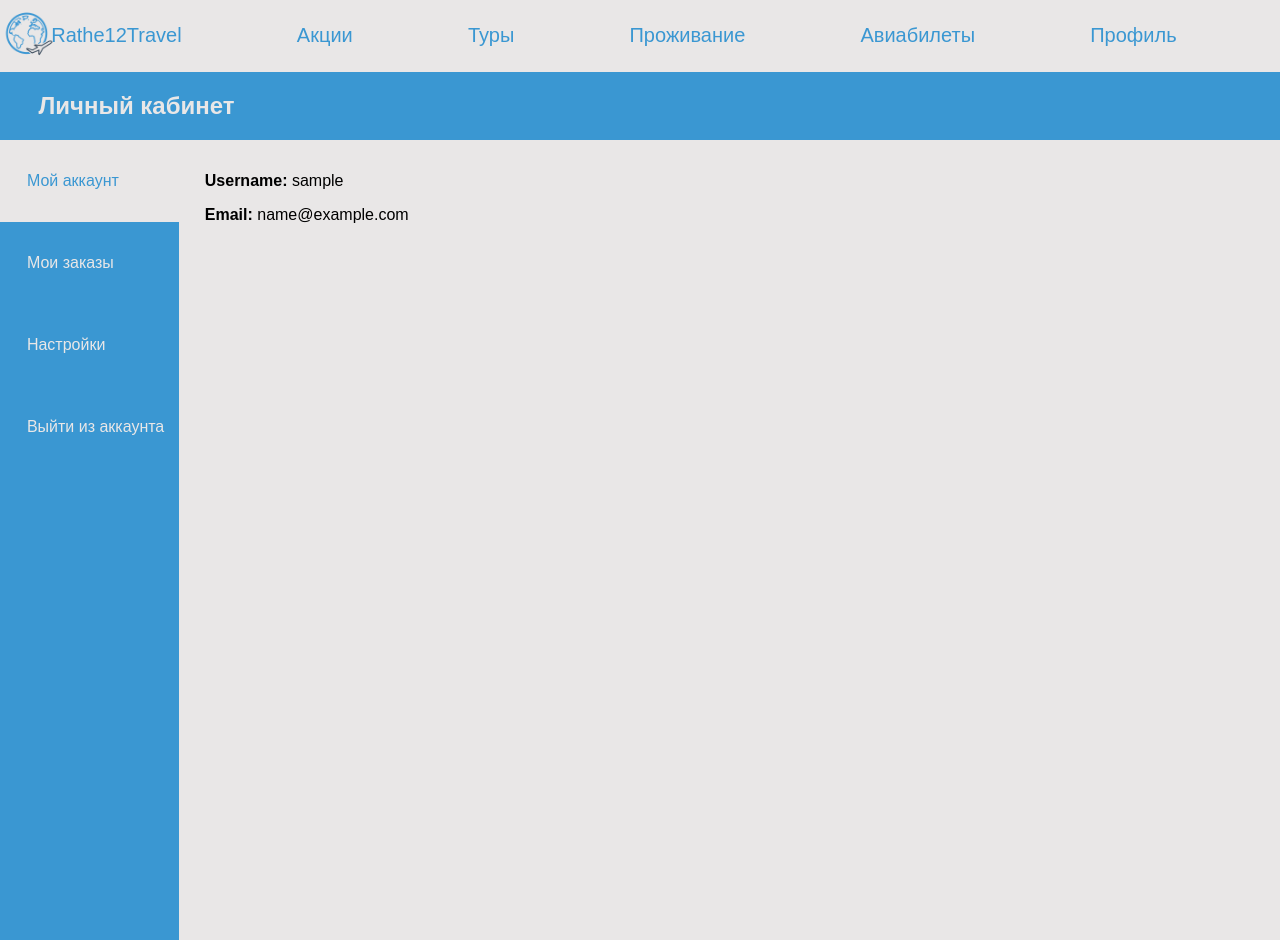
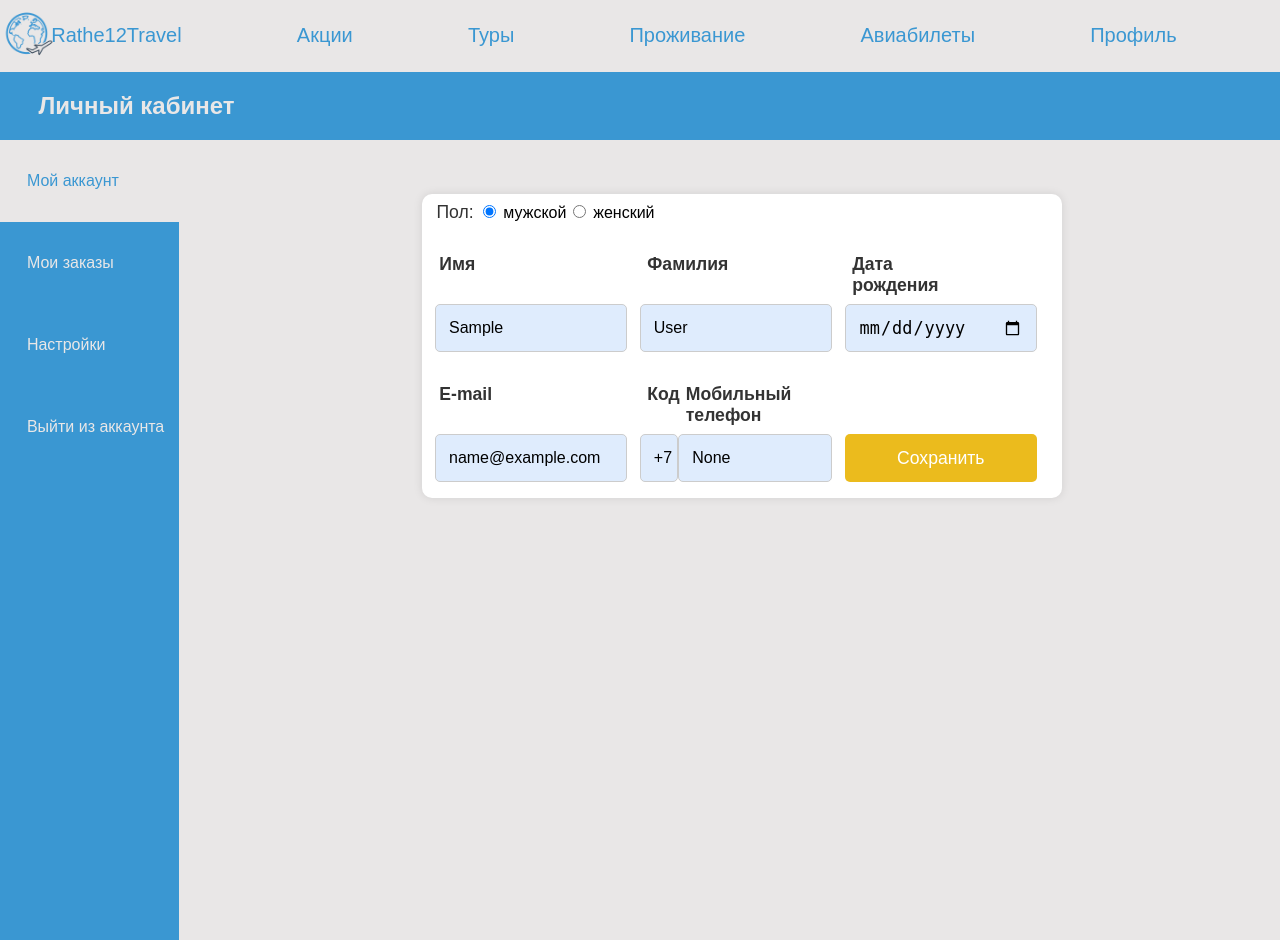
Before and after one commit to rathe12/tourism_website, a Flask app: a page that uses app/profile/templates/myaccount.html in a window 1280 px wide. Run offline with Flask 3, Linux system fonts and the light colour scheme; the visitor is signed in with stand-in values (Sample User, id 1).

Commit message:
profile form

```diff
--- a/app/forms.py
+++ b/app/forms.py
@@ -1,5 +1,5 @@
 from flask_wtf import FlaskForm
-from wtforms import StringField, PasswordField, SubmitField, BooleanField, DateField, IntegerField, SelectField
+from wtforms import StringField, PasswordField, SubmitField, BooleanField, DateField, RadioField, SelectField, TelField
 from wtforms.validators import DataRequired, Email, EqualTo, Length
 
 
@@ -58,3 +58,16 @@
     flight_class = SelectField('Класс', choices=[('Economy', 'Economy'), (
         'Business', 'Business'), ('First', 'First')], default='Economy', validators=[DataRequired()])
     submit = SubmitField('Submit')
+
+
+class UserForm(FlaskForm):
+    gender = RadioField('Пол', choices=[('мужской', 'мужской'), (
+        'женский', 'женский')], default='мужской', validators=[DataRequired()])
+    first_name = StringField('Имя', validators=[DataRequired()])
+    last_name = StringField('Фамилия', validators=[DataRequired()])
+    birth_date = DateField(
+        'Дата рождения', format='%d.%m.%Y', validators=[DataRequired()])
+    email = StringField('E-mail', validators=[DataRequired(), Email()])
+    phone_code = StringField('Код', default='+7', validators=[DataRequired()])
+    phone_number = TelField('Мобильный телефон', validators=[DataRequired()])
+    submit = SubmitField('Сохранить')
--- a/app/models.py
+++ b/app/models.py
@@ -12,9 +12,16 @@
 # Модель для таблицы "User"
 class User(UserMixin, db.Model):
     id = db.Column(db.Integer, primary_key=True)
-    username = db.Column(db.String(64), index=True, unique=True)
-    email = db.Column(db.String(120), index=True, unique=True)
-    password_hash = db.Column(db.String(128))
+    username = db.Column(db.String(64), index=True,
+                         unique=True, nullable=False)
+    email = db.Column(db.String(120), index=True, unique=True, nullable=False)
+    password_hash = db.Column(db.String(512), nullable=False)
+    gender = db.Column(db.String(10), default='мужской')
+    first_name = db.Column(db.String(64))
+    last_name = db.Column(db.String(64))
+    birth_date = db.Column(db.Date)
+    phone_code = db.Column(db.String(5), default='+7')
+    phone_number = db.Column(db.String(20))
 
     def set_password(self, password):
         self.password_hash = generate_password_hash(password)
--- a/app/profile/routes.py
+++ b/app/profile/routes.py
@@ -2,16 +2,36 @@
 from app.routes import menu
 from . import profile_bp
 from flask_login import logout_user, login_required, current_user
-from app.forms import ChangePassword
+from app.forms import ChangePassword, UserForm
 from app.models import User, Booking, Hotel, Room
 from werkzeug.security import generate_password_hash
 from app import db
 
 
-@profile_bp.route('/<username>')
+@profile_bp.route('/<username>', methods=['GET', 'POST'])
 @login_required
 def myaccount(username):
-    return render_template('myaccount.html', menu=menu, title='Профиль')
+    form = UserForm()
+    form.gender.data = current_user.gender
+    if form.validate_on_submit():
+        # Получаем пользователя по id или возвращаем 404, если не найден
+        user = User.query.get_or_404(current_user.id)
+        print(user)
+        # Обновляем поля пользователя с использованием данных из формы
+        user.gender = form.gender.data
+        user.first_name = form.first_name.data
+        user.last_name = form.last_name.data
+        user.birth_date = form.birth_date .data
+        user.phone_code = form.phone_code.data
+        user.phone_number = form.phone_number.data
+
+        # Сохраняем изменения в базе данных
+        db.session.commit()
+
+        flash('Данные успешно сохранены!')
+        return render_template('myaccount.html', form=form, menu=menu, title='Профиль')
+        # Обработка сохранения данных здесь
+    return render_template('myaccount.html', form=form, menu=menu, title='Профиль')
 
 
 @profile_bp.route('/myorders')
--- a/app/profile/templates/myaccount.html
+++ b/app/profile/templates/myaccount.html
@@ -17,8 +17,42 @@
             </ul>
         </div>
         <div class="main-content">
-            <p><strong>Username:</strong> {{ current_user.username }}</p>
-        <p><strong>Email:</strong> {{ current_user.email }}</p>
+            <div class="user-info">
+            <form method="POST" class="user-form">
+                {{ form.csrf_token }}
+                <p>
+                    <div class="user-column">
+                        <label class="gender_label">{{ form.gender.label }}: </label>
+                        {{ form.gender(class="gender_input", id="gender") }}
+                    </div>
+                </p>
+                <p>
+                    <div class="user-column">
+                        <label class="first_name_label">{{ form.first_name.label }}</label>
+                        <label class="last_name_label">{{ form.last_name.label }}</label>
+                        <label class="birth_date_label">{{ form.birth_date.label }}</label>
+                    </div>
+                    <div class="user-column">
+                        {{ form.first_name(class="first_name_input", id="first_name",value=current_user.first_name) }}
+                        {{ form.last_name(class="last_name_input", id="last_name_series",value=current_user.last_name ) }}
+                        {{ form.birth_date(class="birth_date_input", id="birth_date_series",value=current_user.birth_date) }}
+                    </div>
+                </p>
+                    <div class="user-column">
+                        <label class="email_label">{{ form.email.label }}</label>
+                        <label class="phone_code_label">{{ form.phone_code.label }}</label>
+                        <label class="phone_number_label_user">{{ form.phone_number.label }}</label>
+                    </div>
+                    <div class="user-column">
+                        {{ form.email(class="email_input", id="email", value=current_user.email, **{'readonly': 'readonly'})|safe }}
+                        {{ form.phone_code(class="phone_code_input", id="phone_code",value=current_user.phone_code) }}
+                        {{ form.phone_number(class="phone_number_input_user", id="phone_number",value=current_user.phone_number) }}
+
+                        {{ form.submit(class="submit_button_user") }}
+                    </div>
+                </p>
+            </form>
+            </div>
         </div>
     </div>
 {% endblock content %}
--- a/app/routes.py
+++ b/app/routes.py
@@ -227,7 +227,7 @@
 @app.route('/login', methods=['GET', 'POST'])
 def login():
     if current_user.is_authenticated:
-        return redirect(url_for('profile.myaccount'))
+        return redirect(url_for('profile.myaccount', username=current_user.username))
     form = LoginForm()
     if form.validate_on_submit():
         user = User.query.filter_by(email=form.email.data).first()
--- a/app/static/css/style.css
+++ b/app/static/css/style.css
@@ -702,7 +702,7 @@
 }
 .container_booking {
     display: flex;
-    max-width: 1200px;
+    max-width: 59vw;
     margin: 20px auto;
     background-color: #ffffff;
     border-radius: 10px;
@@ -750,7 +750,7 @@
 }
 
 .date_input{
-    width: 9vw;
+    width: 9.2vw;
     padding: 10px;
     margin-bottom: 15px;
     border: 1px solid #ccc;
@@ -760,7 +760,7 @@
     box-sizing: border-box;
 }
 .date_input_out{
-    width: 9vw;
+    width: 9.2vw;
     padding: 10px;
     margin-bottom: 15px;
     border: 1px solid #ccc;
@@ -787,9 +787,9 @@
     padding-right: 0;
     margin-right: 0;
 }
-.passport_name_label{
+.passport_number_label{
     padding-left: 0;
-    margin-left: 0  ;
+    margin-left: -1vw  ;
 }
 .booking_form .passport_series_input,
 .booking_form .passport_number_input {
@@ -803,9 +803,12 @@
     vertical-align: top; /* Выравниваем поля по верхнему краю */
 }
 
+.passport_series_input{
+    width: 8vw;
+    margin-right: 1vw;
+}
 .passport_number_input{
-    width: 9vw;
-    margin-right: 1vw;
+    width: 11.9vw;
 }
 
 
@@ -816,7 +819,7 @@
     padding: 10px;
     border: none;
     border-radius: 5px;
-    background-color: #007BFF;
+    background-color: #3A97D2;
     color: white;
     font-size: 1.1em;
     cursor: pointer;
@@ -826,7 +829,7 @@
 }
 
 .booking_form .submit_button:hover {
-    background-color: #0056b3;
+    background-color: #3280b1;
 }
 
 /* Стили для контейнера описания */
@@ -877,3 +880,123 @@
     padding-left: 2vw;
     margin-bottom: 0.5vh;
 }
+
+
+.user-info {
+    width: 50vw;
+    margin: 20px auto;
+    background-color: #ffffff;
+    border-radius: 10px;
+    box-shadow: 0 0 10px rgba(0, 0, 0, 0.1);
+    margin-top: 3vw;
+}
+
+.user-form {
+    max-width: 100%;
+    margin: 0;
+}
+
+.user-column{
+    display: flex;
+}
+
+.user-form .first_name_label,.last_name_label,.birth_date_label,
+.user-form .email_label,.phone_code_label,.phone_number_label_user,.gender_label {
+    display: block;
+    font-weight: bold;
+    padding: 1vh;
+    font-size: 1.1em;
+    color: #333;
+    width: 10vw; /* Устанавливаем ширину меток */
+    padding-top: 3vh;
+}
+.user-form .first_name_label,.last_name_label,.birth_date_label{
+    padding-top: 0;
+    margin-top: 0;
+}
+.user-form .email_label,.phone_code_label,.phone_number_label_user{
+    padding-top: 0;
+}
+.gender_label{
+    padding-left: 1.1vw;
+    font-weight: lighter;
+    padding-top: 1vh;
+    margin-right: 0;
+    padding-right: 0;
+}
+.first_name_label,.email_label{
+    margin-left: 0.7vw;
+}
+.last_name_label,.phone_code_label{
+    margin-left: 5vw;
+    padding-right: 0;
+    margin-right: 0;
+}
+.phone_number_label_user{
+    padding-left: 0;
+    margin-left: -7vw;
+}
+
+.birth_date_label{
+    padding-left: 6vw;
+}
+
+.user-form .first_name_input,.last_name_input,.birth_date_input,
+.user-form .email_input,.phone_code_input,.phone_number_input_user {
+    width: 15vw;
+    height: 6vh;
+    padding: 1vw;
+    margin-bottom: 2vh;
+    margin-left: 1vw;
+    border: 1px solid #ccc;
+    border-radius: 5px;
+    font-size: 1em;
+    background-color: #fff;
+    box-sizing: border-box;
+    vertical-align: top; /* Выравниваем поля по верхнему краю */
+    background-color: #dfecfd
+}
+
+.birth_date_input{
+    font-size: 1.3em;
+}
+
+.phone_code_input{
+    width: 3vw;
+    padding-right: 0;
+    margin-right: 0;
+}
+.phone_number_input_user{
+    width: 12vw;
+    margin-left: 0;
+}
+
+
+.user-form  .submit_button_user {
+    width: 15vw;
+    padding: 1vw;
+    margin-left: 1vw;
+    border: none;
+    border-radius: 5px;
+    background-color: #ebbb1d;
+    color: white;
+    font-size: 1.1em;
+    cursor: pointer;
+    transition: background-color 0.3s;
+    height: 6vh;
+    margin-bottom: 0;
+}
+
+.user-form  .submit_button_user:hover {
+    background-color: #daa800;
+}
+
+.gender_input{
+    display: flex;
+    list-style: none;
+    margin-left: -10vw;
+    margin-top: 1vh;
+}
+#gender-0,#gender-1{
+    margin-left: 0.5vw;
+}
--- a/app/templates/booking_hotel.html
+++ b/app/templates/booking_hotel.html
@@ -22,8 +22,8 @@
                     <label for="passport_number" class="passport_number_label">{{ form.passport_number.label }}</label>
                 </div>
                 <div class="passport_book">
+                    {{ form.passport_series(class="passport_series_input", id="passport_series") }}
                     {{ form.passport_number(class="passport_number_input", id="passport_number") }}
-                    {{ form.passport_series(class="passport_series_input", id="passport_series") }}
                 </div>
             </p>
             <p>
```
Also changed, not shown: instance/database.db, instance/hotels.db.
